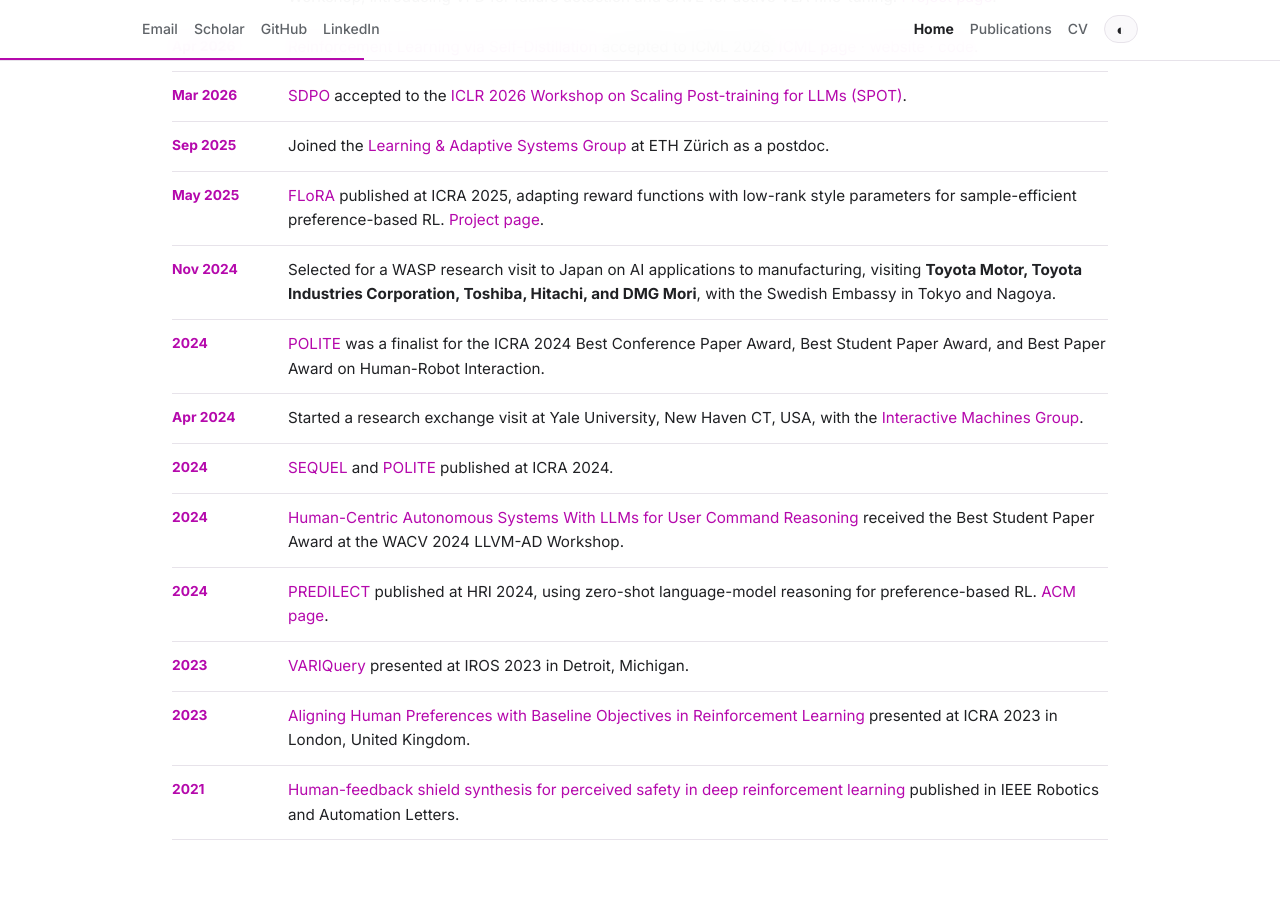
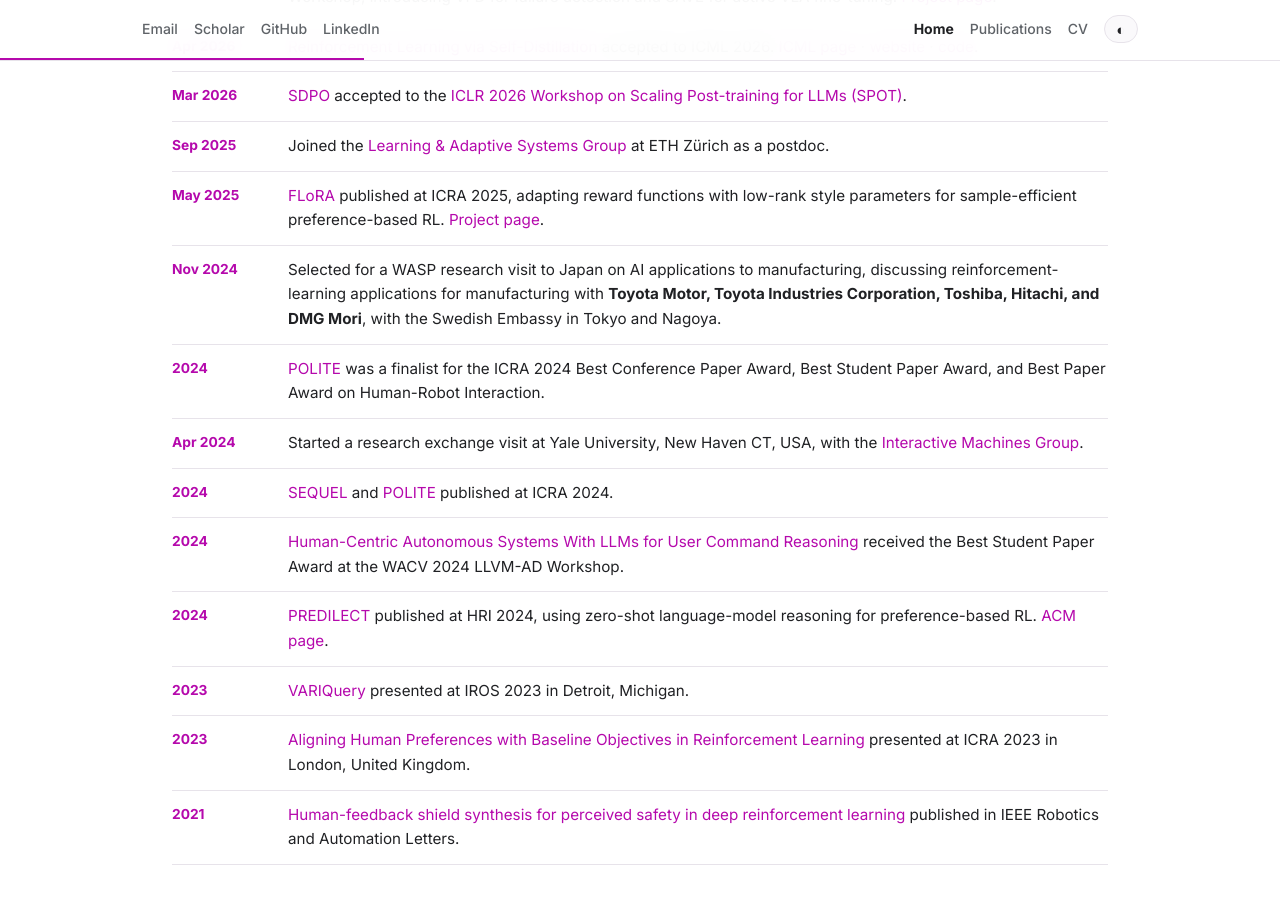
Before and after one commit to DanielLSM/daniellsm.github.io, a Jekyll site: the page index.html, which Jekyll copies as it is, in a window 1280 px wide and 900 px high, scrolled down 814 px. Built offline with Jekyll 4.4.1, drawn with Linux system fonts in a browser that asks for light colours; a style sheet for code colours, icons or effects is not loaded.

Commit message:
Refresh CV RL manufacturing visit

```diff
--- a/index.html
+++ b/index.html
@@ -32,7 +32,7 @@
       <nav class="nav-links" aria-label="Main navigation">
         <a href="/" aria-current="page">Home</a>
         <a href="/research/">Publications</a>
-        <a href="/assets/Daniel_Marta_CV.pdf?v=4b898b8" target="_blank" rel="noopener">CV</a>
+        <a href="/assets/Daniel_Marta_CV.pdf?v=a5e7447" target="_blank" rel="noopener">CV</a>
         <button class="theme-toggle" type="button" aria-label="Toggle dark mode" title="Toggle dark mode">◐</button>
       </nav>
     </div>
@@ -53,7 +53,7 @@
       <a class="button" href="https://scholar.google.com/citations?user=sfM-khoAAAAJ&hl=en" target="_blank" rel="noopener">Scholar</a>
       <a class="button" href="https://github.com/DanielLSM/" target="_blank" rel="noopener">GitHub</a>
       <a class="button" href="https://www.linkedin.com/in/daniel-marta-556b4023/" target="_blank" rel="noopener">LinkedIn</a>
-      <a class="button" href="/assets/Daniel_Marta_CV.pdf?v=4b898b8" target="_blank" rel="noopener">CV</a>
+      <a class="button" href="/assets/Daniel_Marta_CV.pdf?v=a5e7447" target="_blank" rel="noopener">CV</a>
     </div>
   </div>
   <aside class="profile-card">
@@ -70,7 +70,7 @@
     <tr><th>Mar 2026</th><td><a href="https://arxiv.org/abs/2601.20802">SDPO</a> accepted to the <a href="https://iclr.cc/virtual/2026/10013442">ICLR 2026 Workshop on Scaling Post-training for LLMs (SPOT)</a>.</td></tr>
     <tr><th>Sep 2025</th><td>Joined the <a href="https://las.inf.ethz.ch/">Learning & Adaptive Systems Group</a> at ETH Zürich as a postdoc.</td></tr>
     <tr><th>May 2025</th><td><a href="https://arxiv.org/abs/2504.10002">FLoRA</a> published at ICRA 2025, adapting reward functions with low-rank style parameters for sample-efficient preference-based RL. <a href="https://sites.google.com/view/preflora/">Project page</a>.</td></tr>
-    <tr><th>Nov 2024</th><td>Selected for a WASP research visit to Japan on AI applications to manufacturing, visiting <strong>Toyota Motor, Toyota Industries Corporation, Toshiba, Hitachi, and DMG Mori</strong>, with the Swedish Embassy in Tokyo and Nagoya.</td></tr>
+    <tr><th>Nov 2024</th><td>Selected for a WASP research visit to Japan on AI applications to manufacturing, discussing reinforcement-learning applications for manufacturing with <strong>Toyota Motor, Toyota Industries Corporation, Toshiba, Hitachi, and DMG Mori</strong>, with the Swedish Embassy in Tokyo and Nagoya.</td></tr>
     <tr><th>2024</th><td><a href="https://ieeexplore.ieee.org/document/10610505">POLITE</a> was a finalist for the ICRA 2024 Best Conference Paper Award, Best Student Paper Award, and Best Paper Award on Human-Robot Interaction.</td></tr>
     <tr><th>Apr 2024</th><td>Started a research exchange visit at Yale University, New Haven CT, USA, with the <a href="https://interactive-machines.gitlab.io/">Interactive Machines Group</a>.</td></tr>
     <tr><th>2024</th><td><a href="https://ieeexplore.ieee.org/document/10610534">SEQUEL</a> and <a href="https://ieeexplore.ieee.org/document/10610505">POLITE</a> published at ICRA 2024.</td></tr>
--- a/research.html
+++ b/research.html
@@ -32,7 +32,7 @@
       <nav class="nav-links" aria-label="Main navigation">
         <a href="/">Home</a>
         <a href="/research/" aria-current="page">Publications</a>
-        <a href="/assets/Daniel_Marta_CV.pdf?v=4b898b8" target="_blank" rel="noopener">CV</a>
+        <a href="/assets/Daniel_Marta_CV.pdf?v=a5e7447" target="_blank" rel="noopener">CV</a>
         <button class="theme-toggle" type="button" aria-label="Toggle dark mode" title="Toggle dark mode">◐</button>
       </nav>
     </div>
--- a/research/index.html
+++ b/research/index.html
@@ -32,7 +32,7 @@
       <nav class="nav-links" aria-label="Main navigation">
         <a href="/">Home</a>
         <a href="/research/" aria-current="page">Publications</a>
-        <a href="/assets/Daniel_Marta_CV.pdf?v=4b898b8" target="_blank" rel="noopener">CV</a>
+        <a href="/assets/Daniel_Marta_CV.pdf?v=a5e7447" target="_blank" rel="noopener">CV</a>
         <button class="theme-toggle" type="button" aria-label="Toggle dark mode" title="Toggle dark mode">◐</button>
       </nav>
     </div>
```
Also changed, not shown: 1 other file.
